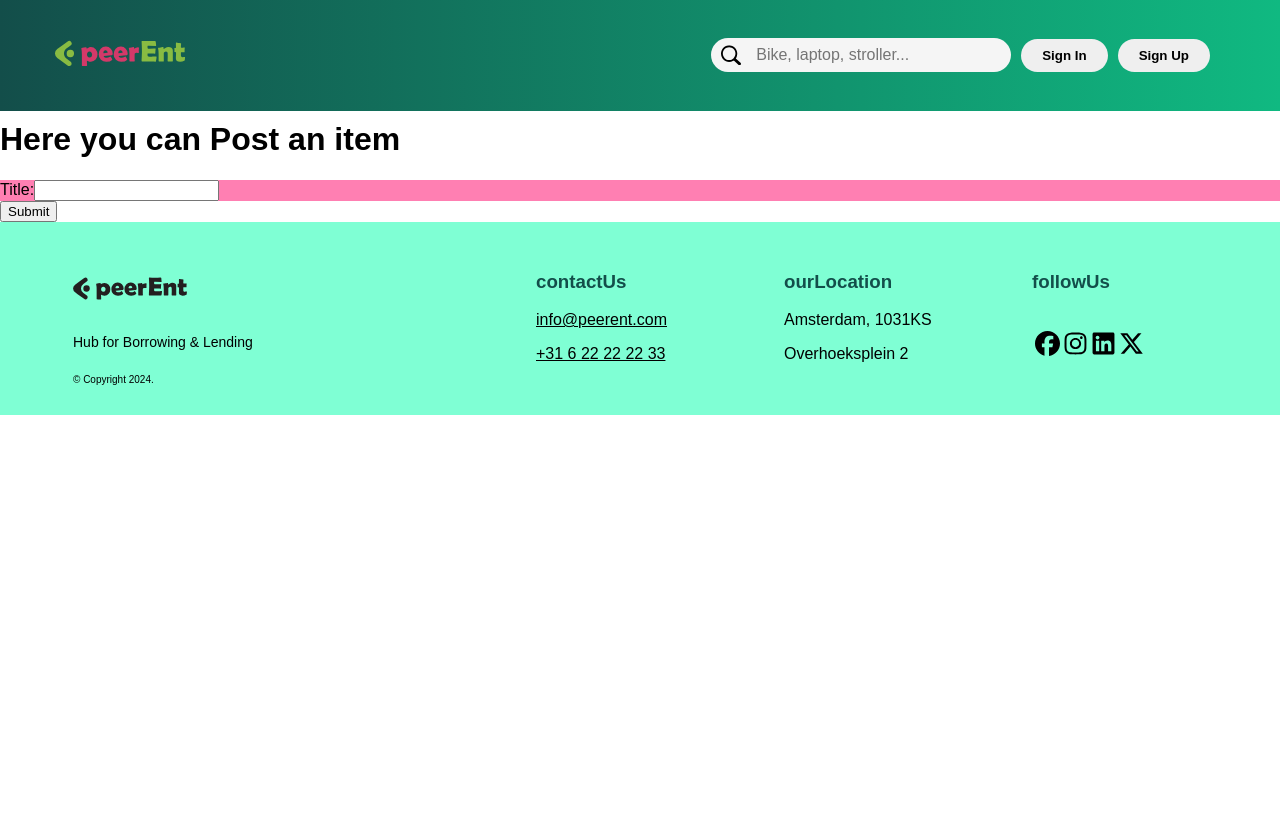
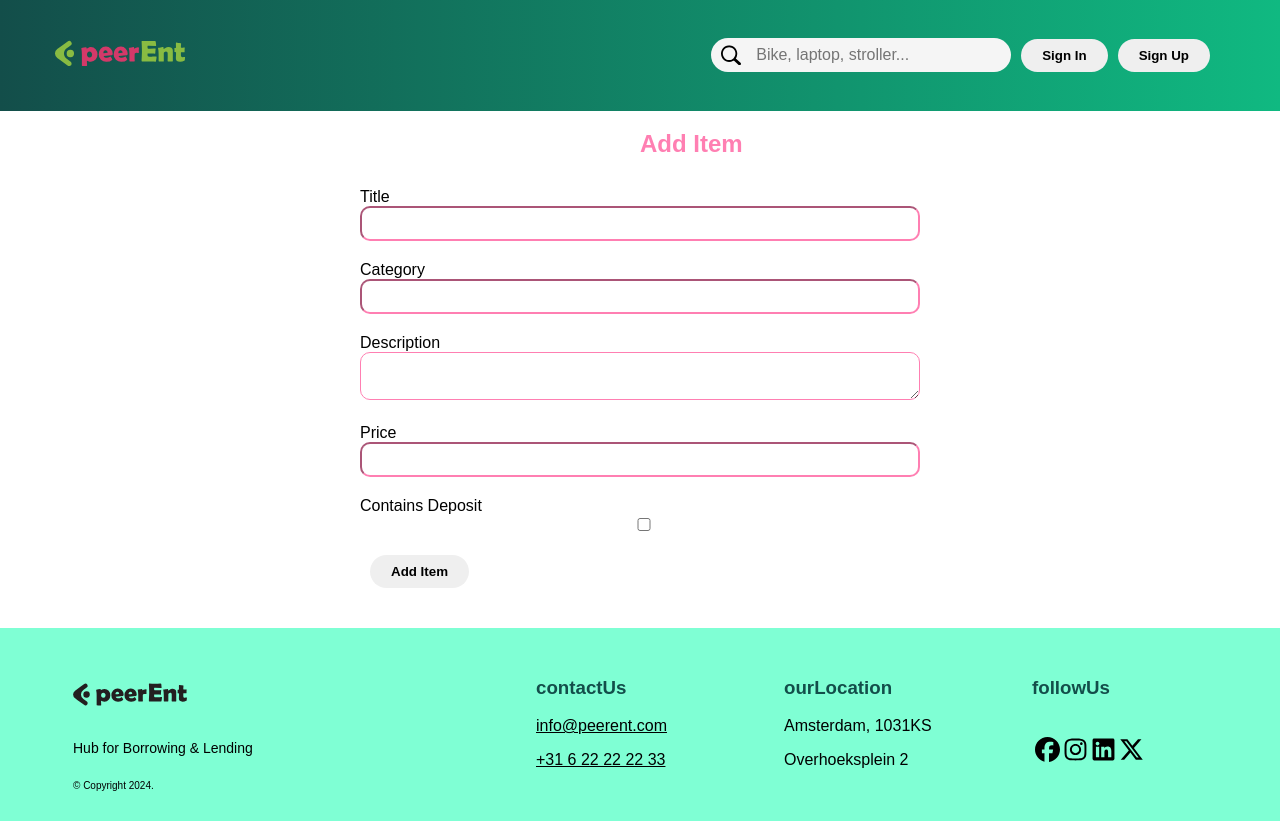
Before and after one commit to 29Kumait/HYF-B-45, a React app in the folder client/: page /post-item in a window 1280 px wide. Before the commit the page ends 800 px from the top, so only its background shows below. Built offline with nearby package versions, Linux system fonts and the light colour scheme.

Commit message:
postForm

```diff
--- a/client/src/components/postItem/PostItemForm.css
+++ b/client/src/components/postItem/PostItemForm.css
@@ -1,3 +1,55 @@
-.form {
-  background-color: rgb(255, 127, 178);
+.contaner {
+  /* background-color: rgb(255, 127, 178); */
+  padding: 10px;
+  margin: 10px;
 }
+h2{
+  margin-left: 50%;
+  margin-top: 30px;
+  color: rgb(255, 127, 178);;
+
+}
+
+.post-item-form-container {
+  max-width: 600px;
+  margin: 0 auto;
+}
+
+.form-group {
+  margin-bottom: 20px;
+}
+
+label {
+  display: block;
+  margin-bottom: 5px;
+}
+
+input,
+textarea {
+  width: 100%;
+  padding: 8px;
+  box-sizing: border-box;
+  border-radius: 10px ;
+  border-color: rgb(255, 127, 178);;
+}
+.btn{
+  border: 1px solid transparent;
+  padding: 8px 20px;
+  border-radius: 20px;
+  margin-left: 10px;
+  font-weight: bold;
+  cursor: pointer;
+  transition: all 0.3s ease;
+}
+.btn:hover{
+  background-color: #000000;
+  color: #ffffff;
+  cursor: pointer;
+}
+
+
+.error {
+  color: #ff0000;
+  font-size: 12px;
+  margin-top: 5px;
+}
--- a/client/src/components/postItem/PostItemForm.jsx
+++ b/client/src/components/postItem/PostItemForm.jsx
@@ -1,38 +1,191 @@
+
 import React, { useState } from "react";
 import "./PostItemForm.css";
+import useFetch from "../../hooks/useFetch.js";
 
-const PostItemForm = () => {
-  const [title, setTitle] = useState("");
+const PostItemForm = () =>
+{
+  // State for form fields
+  const [formData, setFormData] = useState({
+    title: "",
+    category: "",
+    description: "",
+    price: "",
+    image: "",
+    containsDeposit: false,
+    depositAmount: "",
+  });
 
-  // Function to handle changes in the title input field
-  const handleTitleChange = (event) => {
-    setTitle(event.target.value);
+  // State for fetch status
+  const { isLoading, error, performFetch } = useFetch("/item", (result) => {
+    // Handle successful response
+    if (result.success) {
+
+      //navigateToDetailsPage(result.result.itemId);
+    } else {
+      // Handle unsuccessful response
+      //console.error('Error adding item:', result.error);
+    }
+  });
+
+  // Handle form field changes
+  const handleInputChange = (e) => {
+    const { name, value, type, checked } = e.target;
+
+    // Handle different input types
+    setFormData((prevData) => ({
+      ...prevData,
+      [name]: type === "checkbox" ? checked : value,
+    }));
   };
 
-  // Function to handle form submission
-  const handleSubmit = (event) => {
-    event.preventDefault();
-    // This is will be post request to the server later
-    // you can console log here see if it is working
+  // Handle form submission
+  const handleSubmit = (e) => {
+    e.preventDefault();
+
+    // Perform validation here if needed
+
+    // Prepare data for submission
+    const postData = {
+      title: formData.title,
+      category: formData.category,
+      description: formData.description,
+      price: formData.price,
+      image: formData.image,
+      containsDeposit: formData.containsDeposit,
+      depositAmount: formData.containsDeposit ? formData.depositAmount : null,
+    };
+
+    // Perform the fetch
+    performFetch({
+      method: "POST",
+      body: JSON.stringify(postData),
+      headers: {
+        "Content-Type": "application/json",
+      },
+    });
   };
 
+  // Validate form fields
+  // const validateForm = (data) => {
+  //   const errors = {};
+
+  //   if (!data.title.trim()) {
+  //     errors.title = "Title is required";
+  //   }
+
+  //   if (!data.category.trim()) {
+  //     errors.category = "Category is required";
+  //   }
+
+  //   if (!data.imageURL.trim()) {
+  //     errors.imageURL = "Image URL is required";
+  //   }
+
+  //   if (!data.price.trim()) {
+  //     errors.price = "Price is required";
+  //   } else if (isNaN(data.price) || +data.price <= 0) {
+  //     errors.price = "Price must be a positive number";
+  //   }
+
+  //   if (data.containsDeposit && (!data.depositAmount.trim() || isNaN(data.depositAmount) || +data.depositAmount <= 0)) {
+  //     errors.depositAmount = "Invalid deposit amount";
+  //   }
+
   return (
-    <div>
-      <form onSubmit={handleSubmit}>
-        <div className="form">
-          <label htmlFor="title">Title:</label>
+    <div className="post-item-form-container">
+      <h2>Add Item</h2>
+      <form onSubmit={handleSubmit} className="contaner">
+        <div className="form-group">
+        <label>
+          Title
           <input
             type="text"
-            id="title"
-            value={title}
-            onChange={handleTitleChange}
+            name="title"
+            value={formData.title}
+            onChange={handleInputChange}
             required
           />
+        </label>
         </div>
-        <button type="submit">Submit</button>
+
+        <div className="form-group">
+        <label>
+          Category
+          <input
+            type="text"
+            name="category"
+            value={formData.category}
+            onChange={handleInputChange}
+            required
+          />
+        </label>
+        </div>
+
+        <div className="form-group">
+        <label>
+          Description
+          <textarea
+            name="description"
+            value={formData.description}
+            onChange={handleInputChange}
+          />
+        </label>
+        </div>
+
+          <div className="form-group">
+          <label>
+          Price
+          <input
+            type="number"
+            name="price"
+            value={formData.price}
+            onChange={handleInputChange}
+            required
+          />
+        </label>
+          </div>
+
+
+          <div className="form-group">
+          <label>
+          Contains Deposit
+          <input
+            type="checkbox"
+            name="containsDeposit"
+            checked={formData.containsDeposit}
+            onChange={handleInputChange}
+          />
+        </label>
+          </div>
+
+
+        {formData.containsDeposit && (
+          <div className="form-group">
+              <label>
+            Deposit Amount:
+            <input
+              type="number"
+              name="depositAmount"
+              value={formData.depositAmount}
+              onChange={handleInputChange}
+              max={formData.price * 0.5}
+              required
+            />
+          </label>
+          </div>
+
+        )}
+          <div className="form-group">
+          <button className="btn" type="submit" disabled={isLoading}>
+          {isLoading ? "Adding..." : "Add Item"}
+        </button>
+          </div>
+
+
+        {error && <div>Error: {error}</div>}
       </form>
     </div>
   );
 };
-
-export default PostItemForm;
+export default PostItemForm
--- a/client/src/pages/PostItem/PostItem.jsx
+++ b/client/src/pages/PostItem/PostItem.jsx
@@ -4,12 +4,13 @@ import { Footer } from "../../components/footer/Footer";
 import PostItemForm from "../../components/postItem/PostItemForm";
 
 const PostItem = () => {
+
   return (
     <div>
       <Header />
-      <h1>Here you can Post an item</h1>
+      <PostItemForm/>
 
-      <PostItemForm />
+
       <Footer />
     </div>
   );
```
